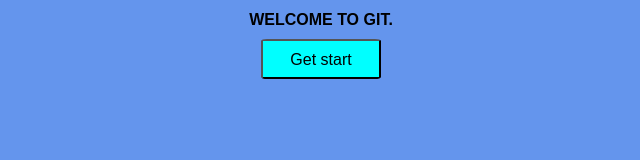
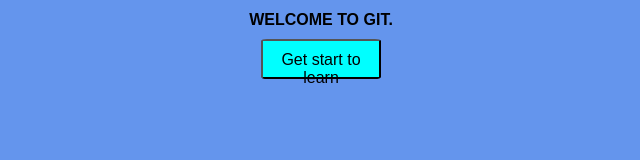
Before and after one commit to nguyenhoaikhanh97/git-project, a plain HTML site: page index.html in a window 1280 px wide. Shown: the full height of the page, 319-959 px from the left. Drawn offline with Linux system fonts and the light colour scheme.

Commit message:
update button html file

```diff
--- a/index.html
+++ b/index.html
@@ -9,6 +9,6 @@
 </head>
 <body>
     <h1>Welcome to Git.</h1>
-    <button>Get start</button>
+    <button>Get start to learn</button>
 </body>
 </html>
```
